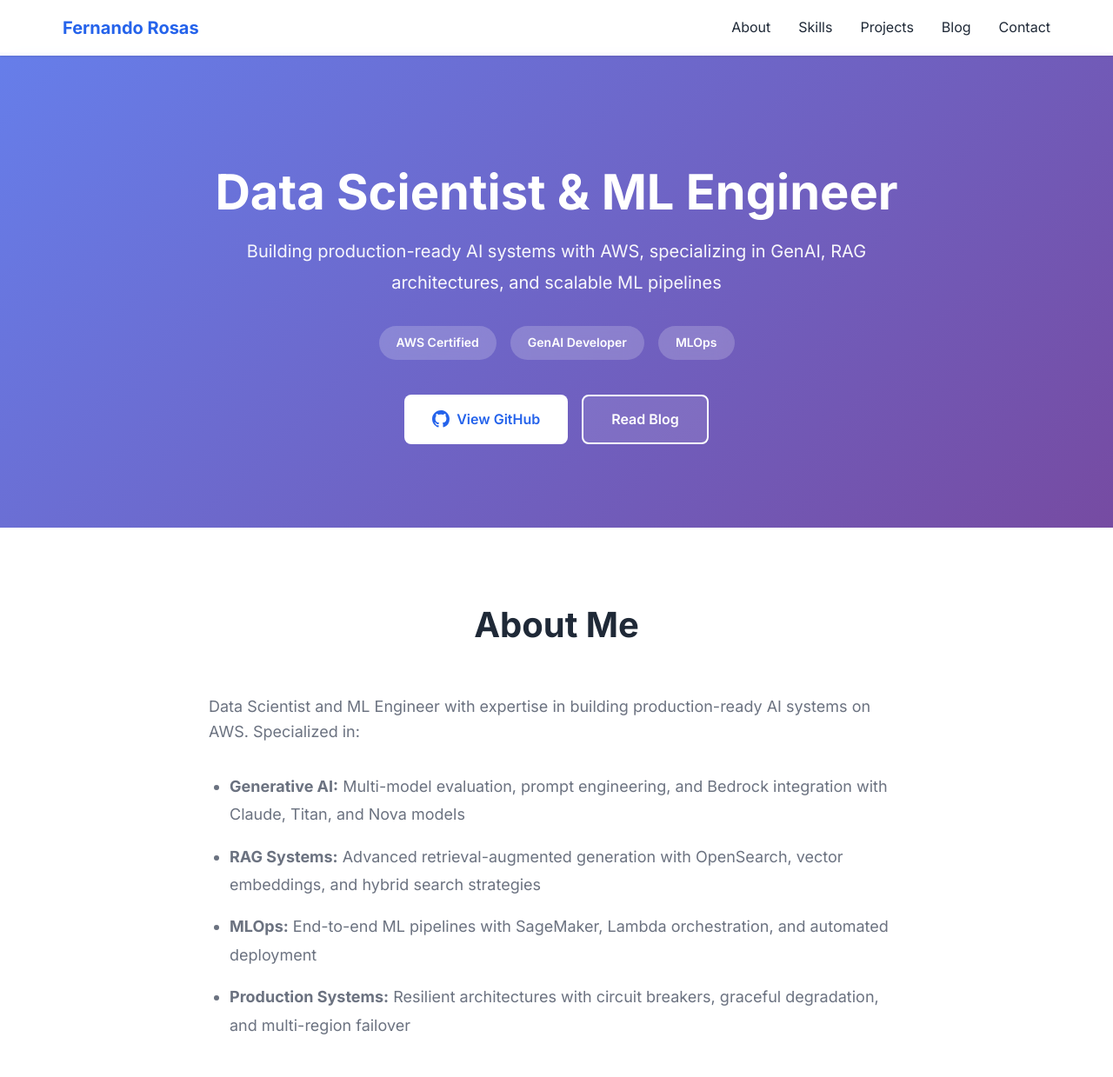
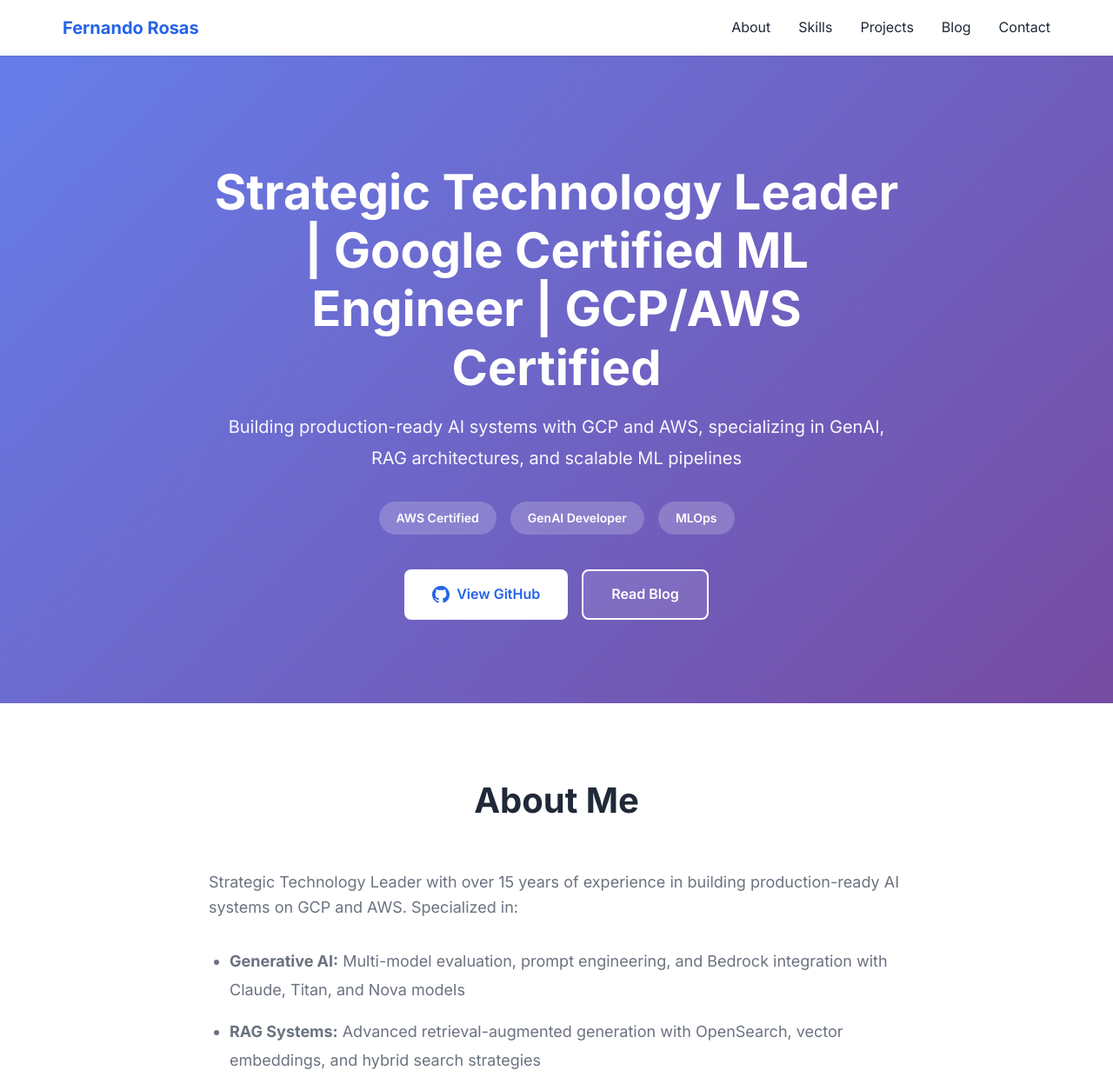
Before and after one commit to ferrosas2/helloworld, a plain HTML site: page index.html in a window 1280 px wide. Shown: the top 1239 px of the page at 87% size. Drawn offline with Linux system fonts and the light colour scheme.

Commit message:
Update index.html to reflect new professional title and description

```diff
--- a/index.html
+++ b/index.html
@@ -3,8 +3,8 @@
 <head>
     <meta charset="UTF-8">
     <meta name="viewport" content="width=device-width, initial-scale=1.0">
-    <title>Fernando Rosas - Data Scientist & ML Engineer</title>
-    <meta name="description" content="Fernando Rosas - AWS Certified Data Scientist & ML Engineer specializing in GenAI, RAG systems, and production ML pipelines">
+    <title>Fernando Rosas - Strategic Technology Leader | Google Certified ML Engineer | GCP/AWS Certified</title>
+    <meta name="description" content="Fernando Rosas - Strategic Technology Leader with 15+ years experience. Google Certified ML Engineer specializing in GenAI, RAG systems, and production ML pipelines on GCP/AWS">
     <link rel="stylesheet" href="styles.css">
     <link rel="preconnect" href="https://fonts.googleapis.com">
     <link rel="preconnect" href="https://fonts.gstatic.com" crossorigin>
@@ -29,8 +29,8 @@
     <section class="hero">
         <div class="container">
             <div class="hero-content">
-                <h1 class="hero-title">Data Scientist & ML Engineer</h1>
-                <p class="hero-subtitle">Building production-ready AI systems with AWS, specializing in GenAI, RAG architectures, and scalable ML pipelines</p>
+                <h1 class="hero-title">Strategic Technology Leader | Google Certified ML Engineer | GCP/AWS Certified</h1>
+                <p class="hero-subtitle">Building production-ready AI systems with GCP and AWS, specializing in GenAI, RAG architectures, and scalable ML pipelines</p>
                 <div class="hero-badges">
                     <span class="badge">AWS Certified</span>
                     <span class="badge">GenAI Developer</span>
@@ -54,7 +54,7 @@
         <div class="container">
             <h2 class="section-title">About Me</h2>
             <div class="about-content">
-                <p>Data Scientist and ML Engineer with expertise in building production-ready AI systems on AWS. Specialized in:</p>
+                <p>Strategic Technology Leader with over 15 years of experience in building production-ready AI systems on GCP and AWS. Specialized in:</p>
                 <ul class="highlight-list">
                     <li><strong>Generative AI:</strong> Multi-model evaluation, prompt engineering, and Bedrock integration with Claude, Titan, and Nova models</li>
                     <li><strong>RAG Systems:</strong> Advanced retrieval-augmented generation with OpenSearch, vector embeddings, and hybrid search strategies</li>
```
